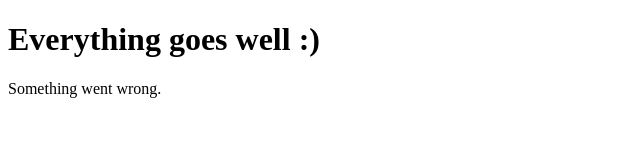
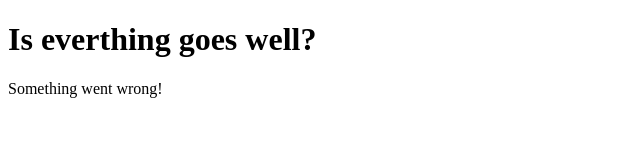
Before and after one commit to ajarkoding/static-html, a plain HTML site: page index.html in a window 1280 px wide. Shown: the whole page, without its empty margins (0-640 px from the left). Drawn offline with Linux system fonts and the light colour scheme; no server answers.

Commit message:
Ubah pesan index.html

```diff
--- a/index.html
+++ b/index.html
@@ -9,7 +9,7 @@ window.onload = function () {
          if (response.ok) {
              return json;
          }
-         return Promise.reject(new Error('Something went wrong.'));
+         return Promise.reject(new Error('Something went wrong!'));
      })
      .then((response) => {
          document.getElementById('message').innerHTML = JSON.stringify(response);
@@ -20,7 +20,7 @@ window.onload = function () {
 </script>
 </head>
 <body>
-<h1>Everything goes well :)</h1>
+<h1>Is everthing goes well?</h1>
 <p id="message"></p>
 <p id="error"></p>
 </body>
```
